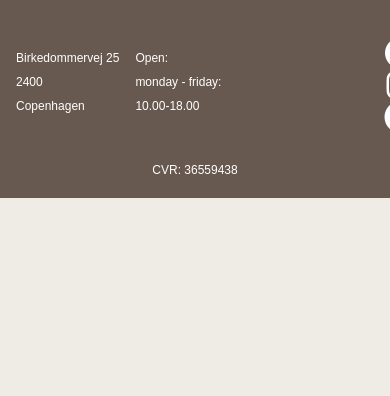
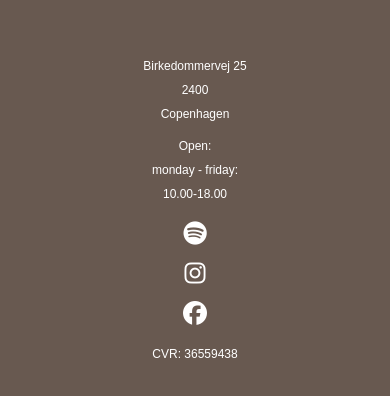
Before and after one commit to LauraKyster/affiliated_eksamensprojekt, an Astro site: page / in a window 390 px wide. Shown: the part 2100-2496 px from the top of the page. Before the commit the page ends 2298 px from the top, so only its background shows below. Built offline with nearby package versions, Linux system fonts and the light colour scheme; Astro itself is replaced by a stand-in of ours; no server answers; the database is empty.

Commit message:
footer end w

```diff
--- a/src/components/Footer.astro
+++ b/src/components/Footer.astro
@@ -3,9 +3,7 @@
 ---
 
 <head>
-  <script
-    src="https://kit.fontawesome.com/75de2ab164.js"
-    crossorigin="anonymous"></script>
+  <script src="https://kit.fontawesome.com/75de2ab164.js" crossorigin="anonymous"></script>
 </head>
 <footer>
   <section class="flex_container">
@@ -21,28 +19,15 @@
     </div>
     <div class="icon_container">
       <p>
-        <a
-          title="Affiliated spotify"
-          class="social-icon"
-          href="https://open.spotify.com/playlist/5VbcNbRnFtpPQc4fjjjfS5?si=89bdPcFRS1ixRUsoq1Nzlg&fbclid=IwAR3zqxbzfAjjdSpPr_9ELHn4x06pPdbU1strd67K2aJzGtDbeKn-lf3h-bI&nd=1"
+        <a title="Affiliated spotify" class="social-icon" href="https://open.spotify.com/playlist/5VbcNbRnFtpPQc4fjjjfS5?si=89bdPcFRS1ixRUsoq1Nzlg&fbclid=IwAR3zqxbzfAjjdSpPr_9ELHn4x06pPdbU1strd67K2aJzGtDbeKn-lf3h-bI&nd=1"
           ><i class="fab fa-spotify fa-2xl"></i></a
         >
       </p>
       <p>
-        <a
-          title="Affiliated Instagram"
-          class="social-icon"
-          href="https://www.instagram.com/affiliatedcph/"
-          ><i class="fab fa-instagram fa-2xl"></i></a
-        >
+        <a title="Affiliated Instagram" class="social-icon" href="https://www.instagram.com/affiliatedcph/"><i class="fab fa-instagram fa-2xl"></i></a>
       </p>
       <p>
-        <a
-          title="Affiliated Facebook"
-          class="social-icon"
-          href="https://www.facebook.com/affiliatedcph/"
-          ><i class="fab fa-facebook fa-2xl"></i></a
-        >
+        <a title="Affiliated Facebook" class="social-icon" href="https://www.facebook.com/affiliatedcph/"><i class="fab fa-facebook fa-2xl"></i></a>
       </p>
     </div>
   </section>
@@ -62,11 +47,13 @@
   footer {
     background-color: #685950;
     color: white;
+    padding: 1rem;
   }
 
   footer a,
   a:visited {
     color: white;
+    text-decoration: none;
   }
 
   a:hover {
@@ -79,25 +66,31 @@
     padding-bottom: 1rem;
   }
 
+  .flex_container {
+    display: flex;
+    flex-wrap: wrap;
+    justify-content: space-between;
+    padding-top: 2rem;
+  }
+
+  .flex_container > div {
+    flex: 1 1 100px; /* This allows flexibility and wrapping */
+    margin: 0.5rem;
+  }
+
+  .icon_container {
+    text-align: center;
+    margin-top: 1rem;
+  }
+
+  .social-icon {
+    margin: 0 0.5rem;
+  }
+
   /* Media queries */
-
   @media only screen and (max-width: 600px) {
-    a {
-      font-size: 0.875rem;
-    }
-
     .flex_container {
       display: block;
-      padding-top: 2rem;
-    }
-
-    .adresse_container,
-    .opening_container,
-    .icon_container {
-      position: static;
-      left: auto;
-      bottom: auto;
-      top: auto;
     }
 
     .icon_container {
@@ -107,76 +100,30 @@
     }
 
     .social-icon {
-      bottom: 0.5rem;
+      display: inline-block;
+      margin: 0.5rem;
     }
   }
+  .adresse_container {
+    position: relative;
+    text-align: center;
+  }
+  .opening_container {
+    position: relative;
+    text-align: center;
+  }
 
-  @media only screen and (max-width: 1311px) {
-    a {
-      font-size: 1rem;
-    }
-
+  @media only screen and (min-width: 601px) {
     .flex_container {
       display: flex;
-      flex-direction: row;
-      padding-top: 3rem;
-    }
-
-    .adresse_container,
-    .opening_container,
-    .icon_container {
-      position: relative;
-    }
-
-    .adresse_container {
-      left: 1rem;
-    }
-
-    .opening_container {
-      left: 2rem;
+      justify-content: space-between;
     }
 
     .icon_container {
       display: flex;
-      flex-direction: column;
-      left: 50%;
-      bottom: 1.5rem;
-    }
-
-    .social-icon {
-      bottom: 1rem;
-    }
-  }
-
-  @media only screen and (min-width: 1312px) {
-    a {
-      padding-right: 20px;
-      font-size: 1rem;
-    }
-
-    .adresse_container,
-    .opening_container,
-    .icon_container {
-      position: relative;
-    }
-
-    .adresse_container {
-      left: 5rem;
-    }
-
-    .opening_container {
-      left: 20rem;
-    }
-
-    .icon_container {
-      display: flex;
-      left: 64rem;
-      top: 1.5rem;
-    }
-
-    .flex_container {
-      display: flex;
-      padding-top: 5rem;
+      justify-content: center;
+      align-items: center;
+      gap: 1rem;
     }
   }
 </style>
```
